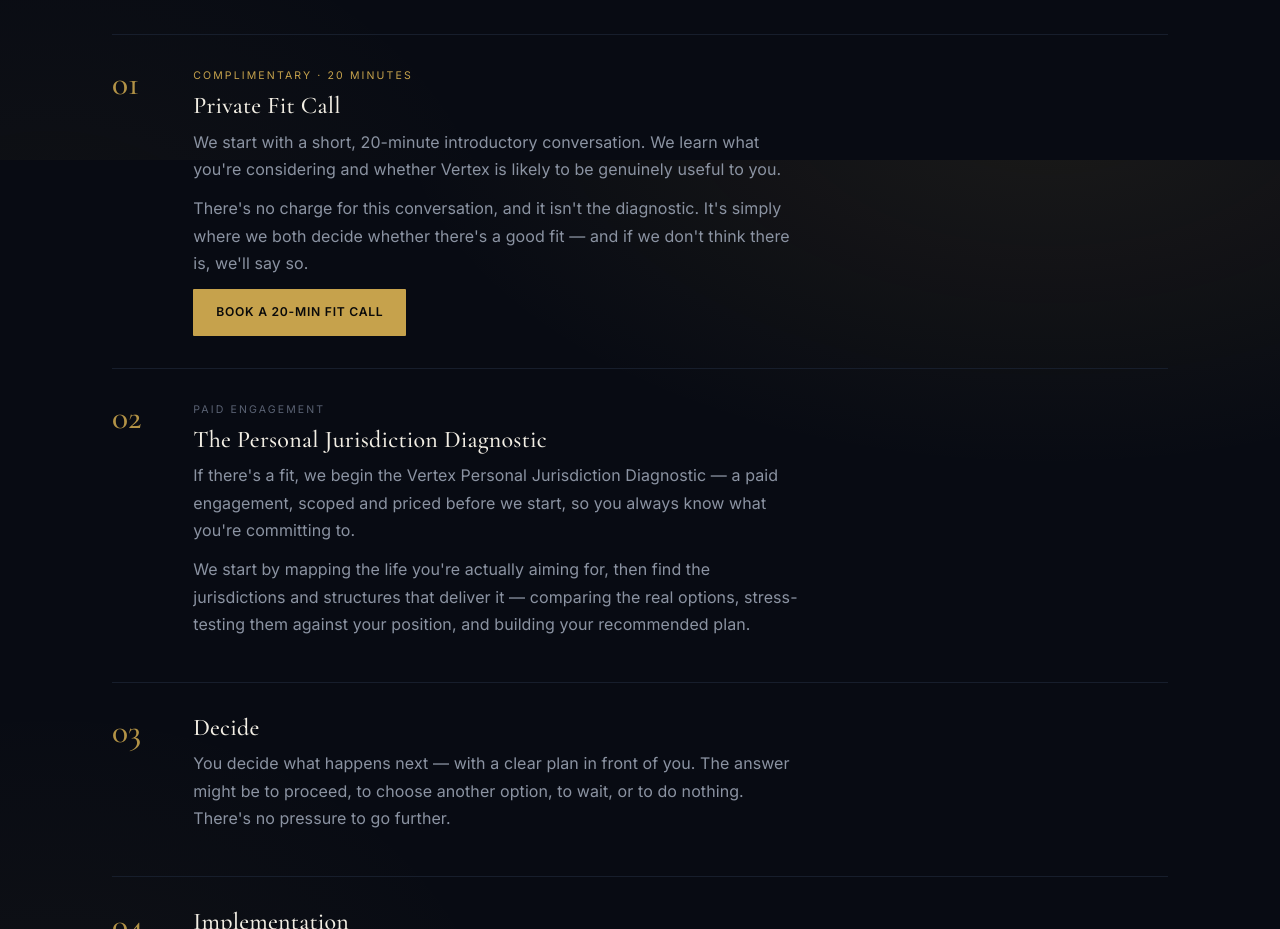
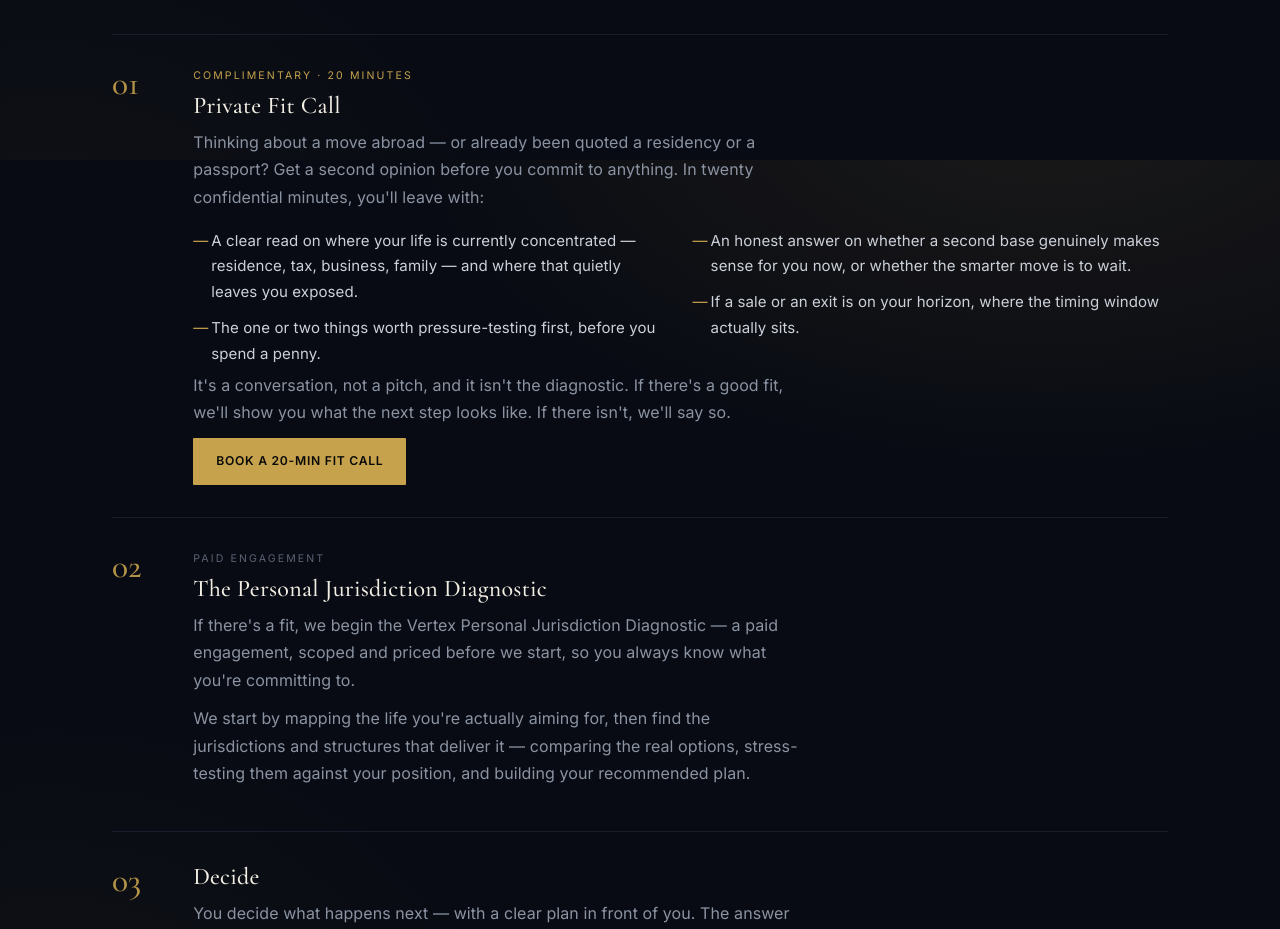
Before and after one commit to Jyoti-LSH/vertexglobaladvisory, a plain HTML site: page index.html in a window 1280 px wide. Shown: the part 3840-4769 px from the top of the page. Drawn offline with nearby package versions, Linux system fonts and the light colour scheme; a script that the page names is missing.

Commit message:
Landing page: rewrite step 01 Fit Call as a second-opinion with clear benefits

```diff
--- a/index.html
+++ b/index.html
@@ -320,8 +320,14 @@ footer .wrap{display:flex;justify-content:space-between;gap:24px;flex-wrap:wrap;
         <div class="pc">
           <p class="tag free">Complimentary · 20 minutes</p>
           <h3>Private Fit Call</h3>
-          <p>We start with a short, 20-minute introductory conversation. We learn what you're considering and whether Vertex is likely to be genuinely useful to you.</p>
-          <p>There's no charge for this conversation, and it isn't the diagnostic. It's simply where we both decide whether there's a good fit — and if we don't think there is, we'll say so.</p>
+          <p>Thinking about a move abroad — or already been quoted a residency or a passport? Get a second opinion before you commit to anything. In twenty confidential minutes, you'll leave with:</p>
+          <ul>
+            <li>A clear read on where your life is currently concentrated — residence, tax, business, family — and where that quietly leaves you exposed.</li>
+            <li>The one or two things worth pressure-testing first, before you spend a penny.</li>
+            <li>An honest answer on whether a second base genuinely makes sense for you now, or whether the smarter move is to wait.</li>
+            <li>If a sale or an exit is on your horizon, where the timing window actually sits.</li>
+          </ul>
+          <p>It's a conversation, not a pitch, and it isn't the diagnostic. If there's a good fit, we'll show you what the next step looks like. If there isn't, we'll say so.</p>
           <div class="btn-row" style="margin-top:6px;"><a class="btn btn-gold sm" href="#book">Book a 20-min Fit Call</a></div>
         </div>
       </div>
```
